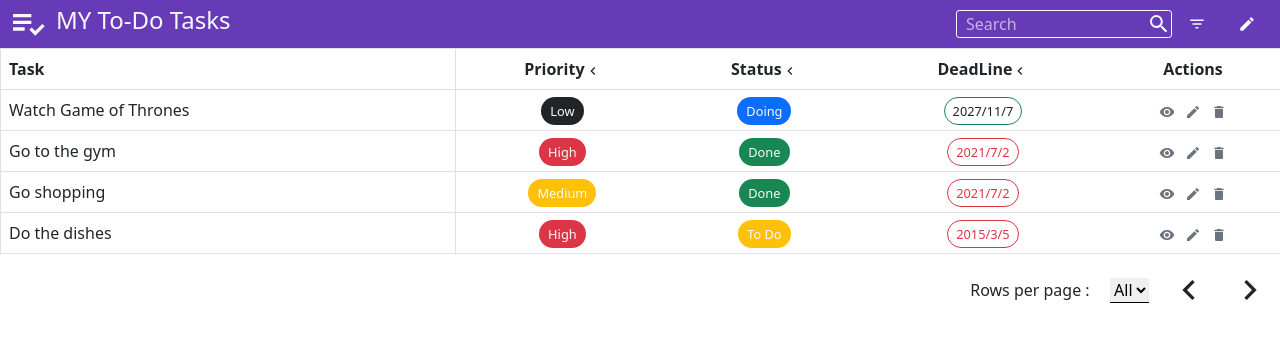
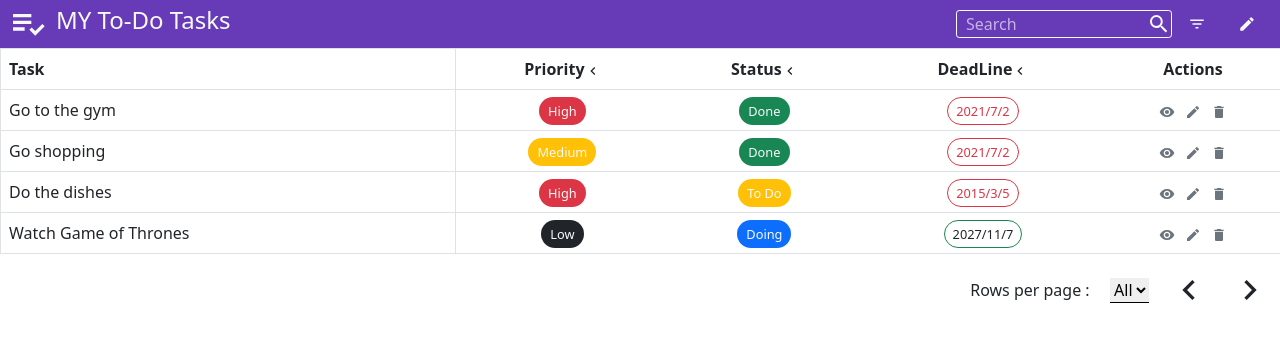
Before and after one commit to Alikooshesh/Advanced-Todo-ReactJS, a React (Create React App) app: page / in a window 1280 px wide. Shown: the top 342 px of the page. Built offline with nearby package versions, Linux system fonts and the light colour scheme.

Commit message:
Add infoText to Todos

```diff
--- a/src/components/addTaskModal/addTaskModal.tsx
+++ b/src/components/addTaskModal/addTaskModal.tsx
@@ -12,8 +12,9 @@ const AddTaskModal:React.FC<IaddTaskModal> = (props) => {
 
     const [todoText , setTodoText] = useState<string>("")
     const [date, setDate] = useState<number | null>()
+    const [todoInfo,setTodoInfo] = useState<string>("")
 
-    let newTodo:Itodo = {id:0 , text:"" , status:0 , priority:0 ,deadLine:new Date()}
+    let newTodo:Itodo = {id:0 , text:"" , status:0 , priority:0 ,deadLine:new Date() , infoText:""}
 
     function priorityChange(e:React.ChangeEvent<HTMLSelectElement>) {
         newTodo.priority = Number(e.target.value)
@@ -27,9 +28,13 @@ const AddTaskModal:React.FC<IaddTaskModal> = (props) => {
         setTodoText(e.target.value)
     }
 
+    function todoInfoTextChange(e:React.ChangeEvent<HTMLTextAreaElement>) {
+        setTodoInfo(e.target.value)
+    }
+
     function handleAdd() {
-        todoText != "" && props.setTodoData([...props.todoData , {id : Date.now() , text:todoText , status : newTodo.status , priority:newTodo.priority ,deadLine:new Date()}])
-        console.log(props.todoData)
+        todoText != "" && props.setTodoData([...props.todoData , {id : Date.now() , text:todoText , status : newTodo.status , priority:newTodo.priority ,deadLine:new Date() , infoText : ""}])
+        setTodoText("")
         handleClose()
     }
 
@@ -67,7 +72,7 @@ const AddTaskModal:React.FC<IaddTaskModal> = (props) => {
                         />
 
                     </div>
-                    <textarea placeholder={"Task Details"} className={"w-100 rounded p-2"}></textarea>
+                    <textarea placeholder={"Task Details"} className={"w-100 rounded p-2"} value={todoInfo} onChange={todoInfoTextChange}></textarea>
 
                 </div>
 
--- a/src/data/fakeTodos.tsx
+++ b/src/data/fakeTodos.tsx
@@ -1,33 +1,37 @@
 import {Itodo} from "../interfaces";
 
 const fakeTodos : Itodo[] = [
-    {
-        id : 0,
-        text : "Watch Game of Thrones",
-        priority : 0,
-        status : 1,
-        deadLine : new Date(1825581987368)
-    },
     {
         id : 1,
         text : "Go to the gym",
         priority : 2,
         status : 2,
-        deadLine : new Date()
+        deadLine : new Date(),
+        infoText : "test info"
     },
     {
         id : 2,
         text : "Go shopping",
         priority : 1,
         status : 2,
-        deadLine : new Date()
+        deadLine : new Date(),
+        infoText : "test info"
     },
     {
         id : 3,
         text : "Do the dishes",
         priority : 2,
         status : 0,
-        deadLine : new Date(1425581987368)
+        deadLine : new Date(1425581987368),
+        infoText : "test info"
+    },
+    {
+        id : 4,
+        text : "Watch Game of Thrones",
+        priority : 0,
+        status : 1,
+        deadLine : new Date(1825581987368),
+        infoText : "test info"
     }
 ]
 
--- a/src/interfaces.ts
+++ b/src/interfaces.ts
@@ -36,7 +36,8 @@ export interface Itodo{
     text : string,
     priority : number,
     status : number,
-    deadLine : Date
+    deadLine : Date,
+    infoText : string
 }
 
 export interface ItodoTable{
```
